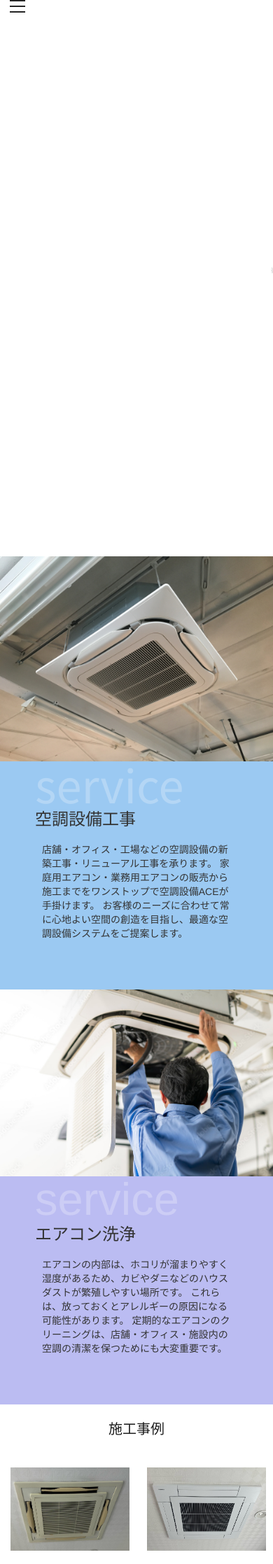
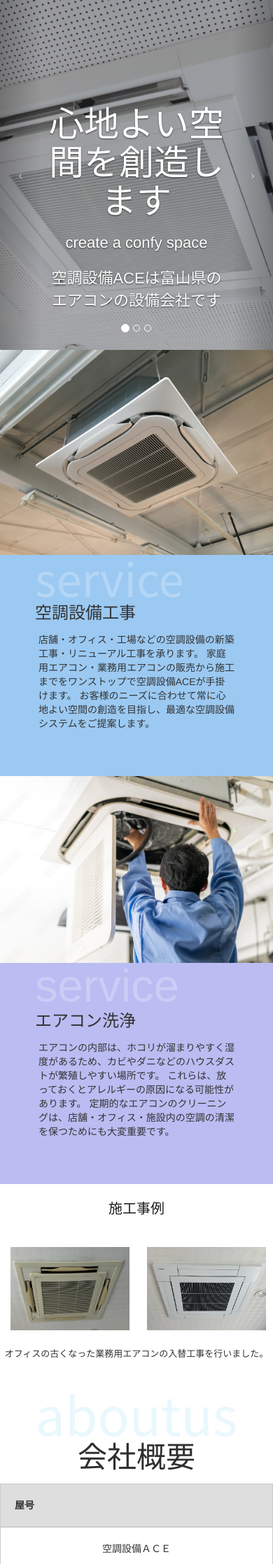
Before and after one commit to fujinokarin/portfolio, a PHP site: page /ACE_HP/index.html in a window 390 px wide. Shown: the part 50-2285 px from the top of the page at 70% size. Run offline with PHP 8.4, Linux system fonts and the light colour scheme; some libraries are stand-ins or nearby versions.

Commit message:
Add files via upload

```diff
--- a/ACE_HP/style.css
+++ b/ACE_HP/style.css
@@ -42,7 +42,9 @@
         display: flex;
         justify-content: space-between;
         align-items: center;
+        font-family:"Noto Sans JP", sans-serif;
       }
+
 
 #header-logo {
 	padding: 10px 0 10px 25px;
@@ -57,37 +59,38 @@
 }
 
 /*設定の仕方がわからないところ*/
-.navigation{
-    display: flex;
-    justify-content: space-between;
-    align-items: center;
-    font-size: 14px;
-    padding-top: 0;
-    list-style-type: none;
+ul{
+  display: table;
+  margin: 0 auto;
+  padding: 0;
+  width: 80%;
+  text-align: right;
   }
-
- /* ナビゲーションのリンクの装飾設定 */
-.navigation > a {
+  ul li{
+  display: table-cell;
+  min-width: 50px;
+  }
+  ul li a{
+  display: block;
+  width: 100%;
+  padding: 0 0;
   text-decoration: none;
-    margin-left: 20px;
+  color: #555;
+  font-weight: bold;
   }
-.navigation > a:link {
-    color: #0d0d0d;
+  ul li.current{
+  background-color: #DEEBF7;
   }
-.navigation > a:visited {
-    color: #0d0d0d;
+  ul li.current a{
+  color: #555;
   }
-.navigation > a:hover {
-    color: #0d0d0d;
-    text-decoration: underline;
-}
-.navigation > a:active {
-    color: #0d0d0d;
+  ul li:hover{
+  background-color: #9edffa;
   }
 
 /* メインビジュアル*/
 #main-visual {
-  height: calc(100vh - 49px);
+  height: calc(100vh - 89px);
 }
 
 
@@ -99,13 +102,22 @@
 
 .carousel-inner {
   height: 100%;
-  background: #000;
+  background: #313131;
 }
 
-.carousel-caption{padding-bottom:80px;}
+.carousel-caption {
+  padding-bottom: 150px;
+}
 
-h2{font-size: 60px;}
-p{padding:10px}
+.carousel-caption > h2{
+  font-size: 50px;
+}
+
+.carousel-caption > p{
+  font-size: 22px;
+}
+
+p{padding:5px}
 
 /* Background images are set within the HTML using inline CSS, not here */
 
@@ -621,50 +633,13 @@
 ipad用のスタイル
 =====================*/
 @media screen and (max-width: 767px){
+
  #main-visual {
-    overflow: hidden;
-    padding: 0 0 30px 0;
-    position: relative;
-    display: flex;
-    justify-content: flex-end;
-}
-
-  #main-visual > img{
-    max-width: 500px;
+    height: 500px;
   }
 
 
-#main-message {
-  font-family: 'Noto Serif JP', serif;
-  position: absolute;
-  top: 0;
-  left: 10px;
-  color: #434343;
-  max-width: 1000px;
-  height: 100%;
-  width: 100%;
-  z-index: 11;
-  display: flex;
-  justify-content: center;
-  flex-direction: column;
-}
-#main-message > h1 {
-  font-size: 30px;
-  position: relative;
-  margin: 0 0 0 0;
 
-}
-#main-message > h4{
-
-
-  font-size: 15px;
-  color: rgb(67, 178, 243);
-
-}
-#main-message > p{
-  font-size: 12px;
-  margin: 0 0 30px 0;
-}
 
 .service-text{
   width: 100%;
```
Lines whose indentation alone changed are shown as unchanged.
